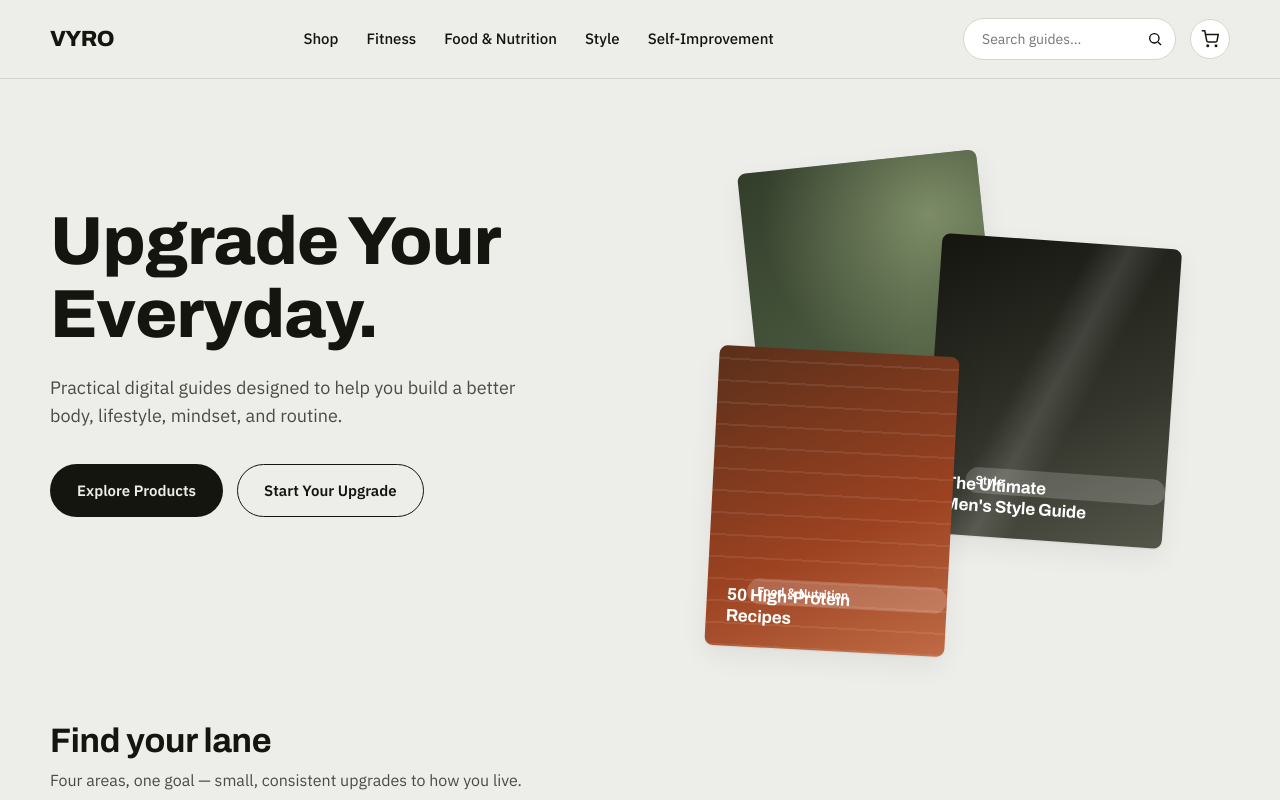
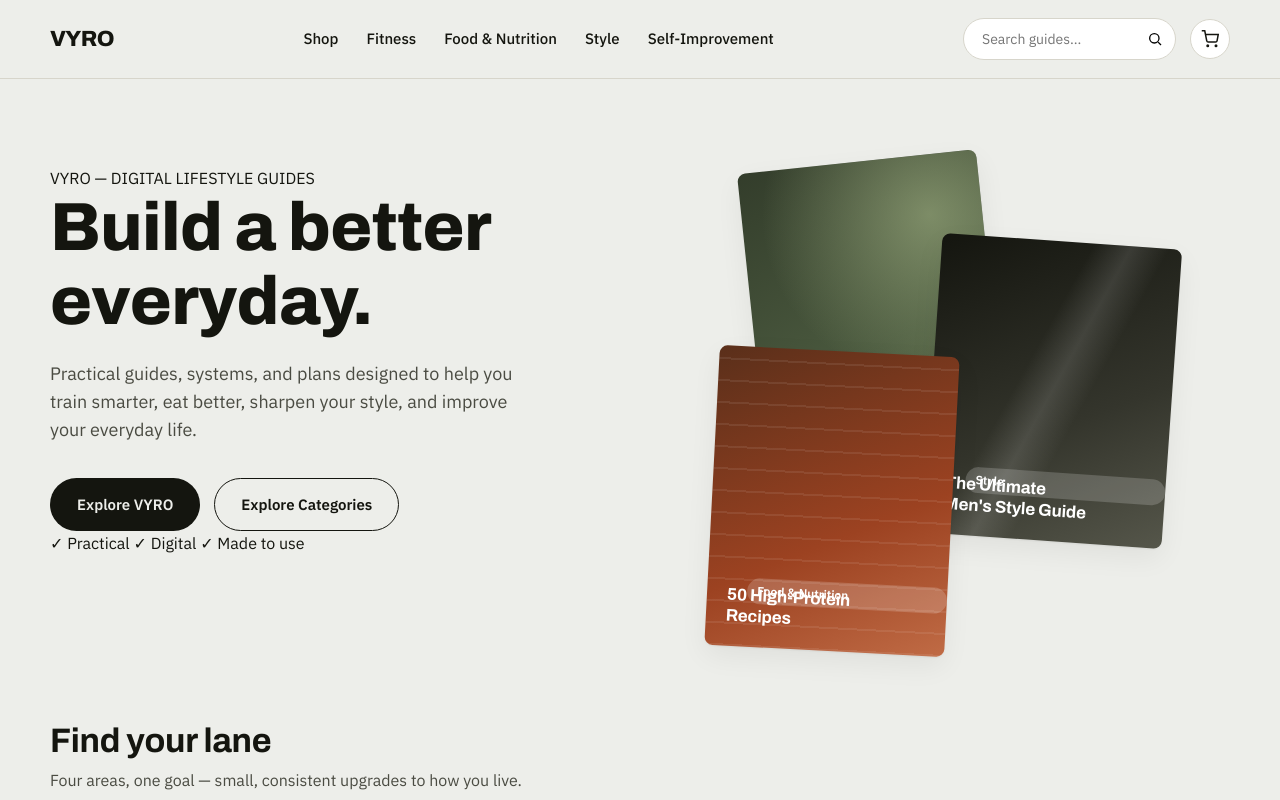
Before and after one commit to VYRO-web/vyro-4u, a plain HTML site: page index.html in a window 1280 px wide. Shown: the top 800 px of the page. Drawn offline with Linux system fonts and the light colour scheme.

Commit message:
Update index.html

```diff
--- a/index.html
+++ b/index.html
@@ -54,30 +54,45 @@
 
 <main>
   <section class="hero wrap">
-    <div>
-      <h1>Upgrade Your Everyday.</h1>
-      <p class="lead">Practical digital guides designed to help you build a better body, lifestyle, mindset, and routine.</p>
+  <div class="hero-content">
+    <span class="hero-eyebrow">VYRO — DIGITAL LIFESTYLE GUIDES</span>
+
+    <h1>Build a better<br><span>everyday.</span></h1>
+
+    <p class="lead">
+      Practical guides, systems, and plans designed to help you train smarter,
+      eat better, sharpen your style, and improve your everyday life.
+    </p>
+
     <div class="hero-actions">
-        <a href="shop.html" class="btn btn-primary">Explore Products</a>
-        <a href="shop.html?sort=newest" class="btn btn-secondary">Start Your Upgrade</a>
+      <a href="shop.html" class="btn btn-primary">Explore VYRO</a>
+      <a href="#categories" class="btn btn-secondary">Explore Categories</a>
+    </div>
+
+    <div class="hero-note">
+      <span>✓ Practical</span>
+      <span>✓ Digital</span>
+      <span>✓ Made to use</span>
     </div>
   </div>
+
   <div class="hero-visual" aria-hidden="true">
     <div class="cover cover--fitness">
       <span class="cover-cat">Fitness</span>
       <h3 class="cover-title">8-Week Calisthenics<br>Starter System</h3>
     </div>
+
     <div class="cover cover--style">
       <span class="cover-cat">Style</span>
       <h3 class="cover-title">The Ultimate<br>Men's Style Guide</h3>
     </div>
+
     <div class="cover cover--food-nutrition">
       <span class="cover-cat">Food &amp; Nutrition</span>
       <h3 class="cover-title">50 High-Protein<br>Recipes</h3>
     </div>
   </div>
 </section>
-
   <section class="section wrap" id="categories">
     <div class="section-head">
       <div>
```
Lines whose indentation alone changed are shown as unchanged.
